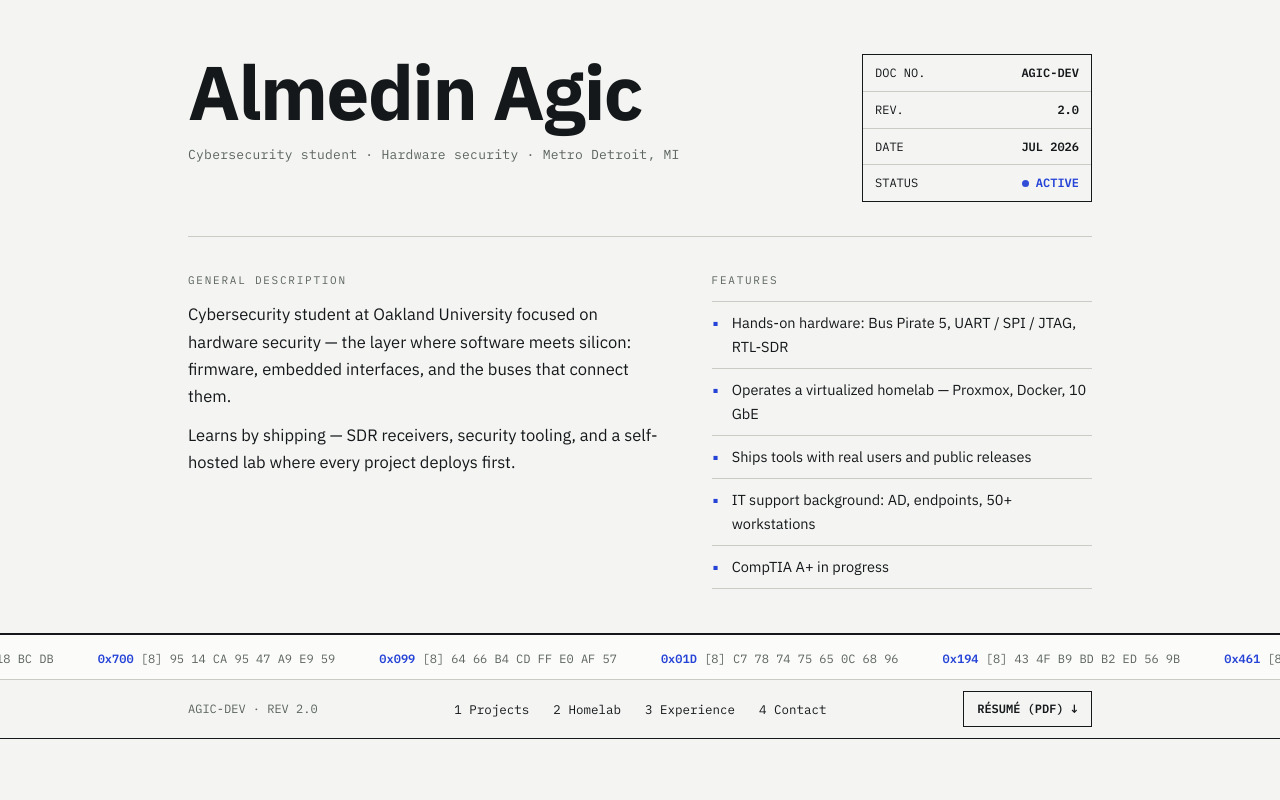
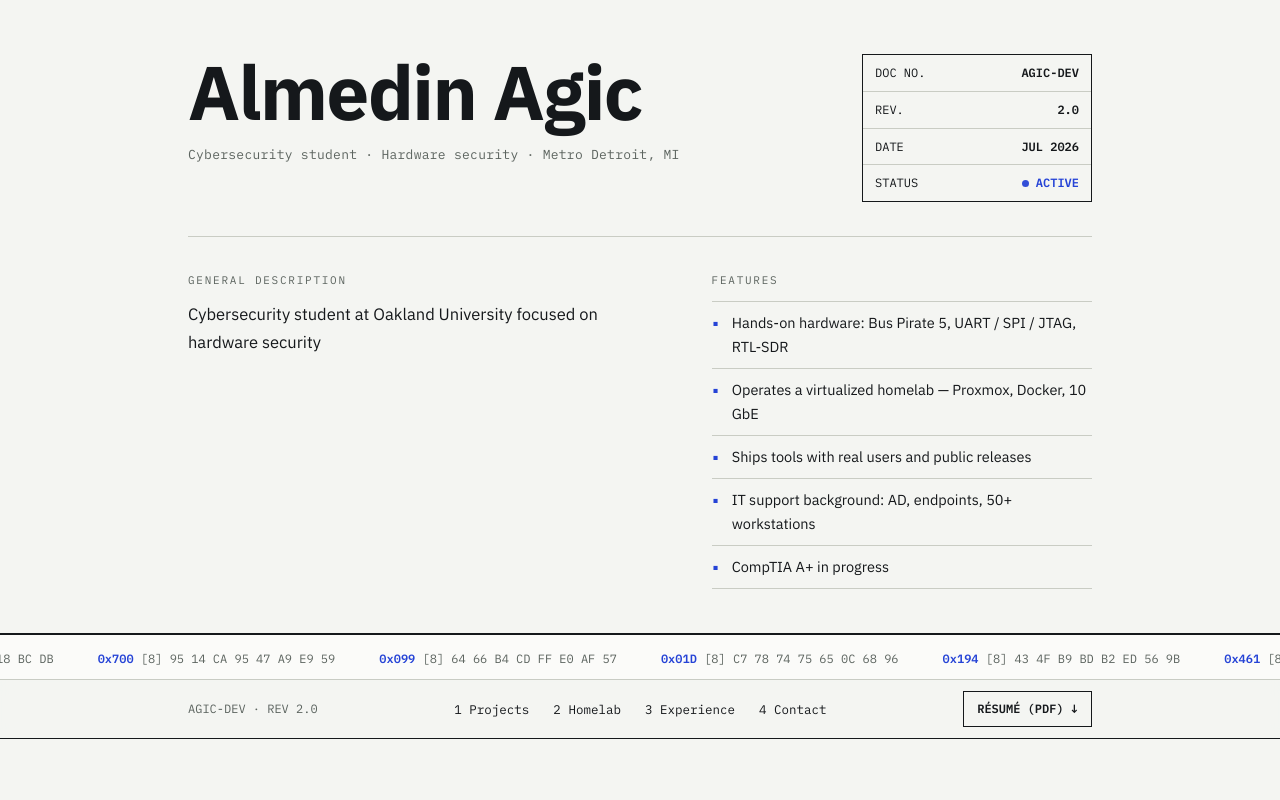
Before and after one commit to Zyorby/agic.dev, a React (Vite) app: page / in a window 1280 px wide. Shown: the top 800 px of the page. Built offline with nearby package versions, Linux system fonts and the light colour scheme.

Commit message:
Update data.ts

```diff
--- a/src/data.ts
+++ b/src/data.ts
@@ -67,8 +67,7 @@ export const identity: Identity = {
 };
 
 export const generalDescription: string[] = [
-  "Cybersecurity student at Oakland University focused on hardware security — the layer where software meets silicon: firmware, embedded interfaces, and the buses that connect them.",
-  "Learns by shipping — SDR receivers, security tooling, and a self-hosted lab where every project deploys first.",
+  "Cybersecurity student at Oakland University focused on hardware security"
 ];
 
 export const featureList: string[] = [
@@ -166,7 +165,7 @@ export const contactRows: ContactRow[] = [
 ];
 
 export const contactLine: string =
-  "Open to internships and conversations about hardware security, embedded systems, and reverse engineering.";
+  "Open to internships and conversations about hardware security";
 
 export const sections: Section[] = [
   { id: "s1", no: "1", nav: "Projects", title: "Typical applications", aka: "projects" },
```
